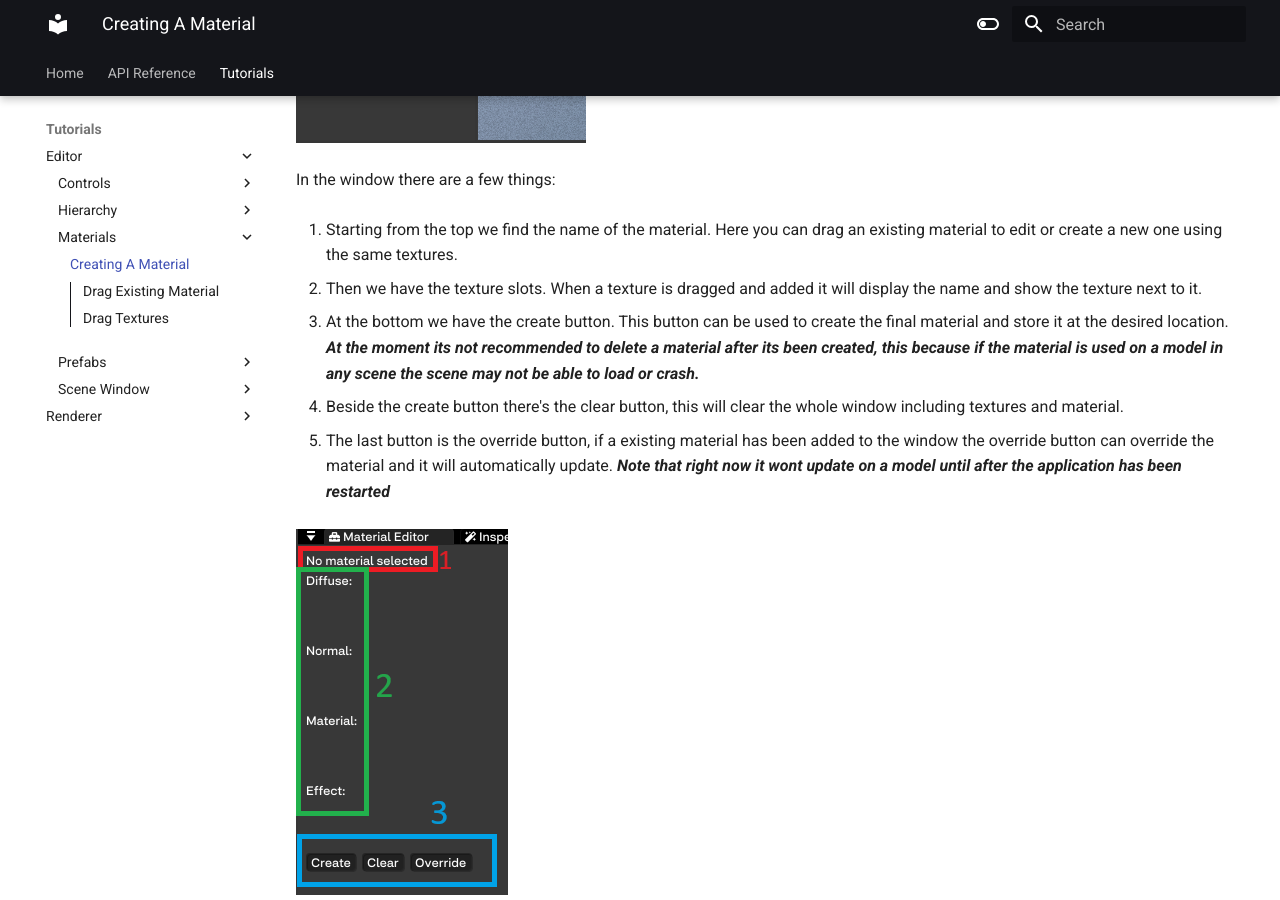
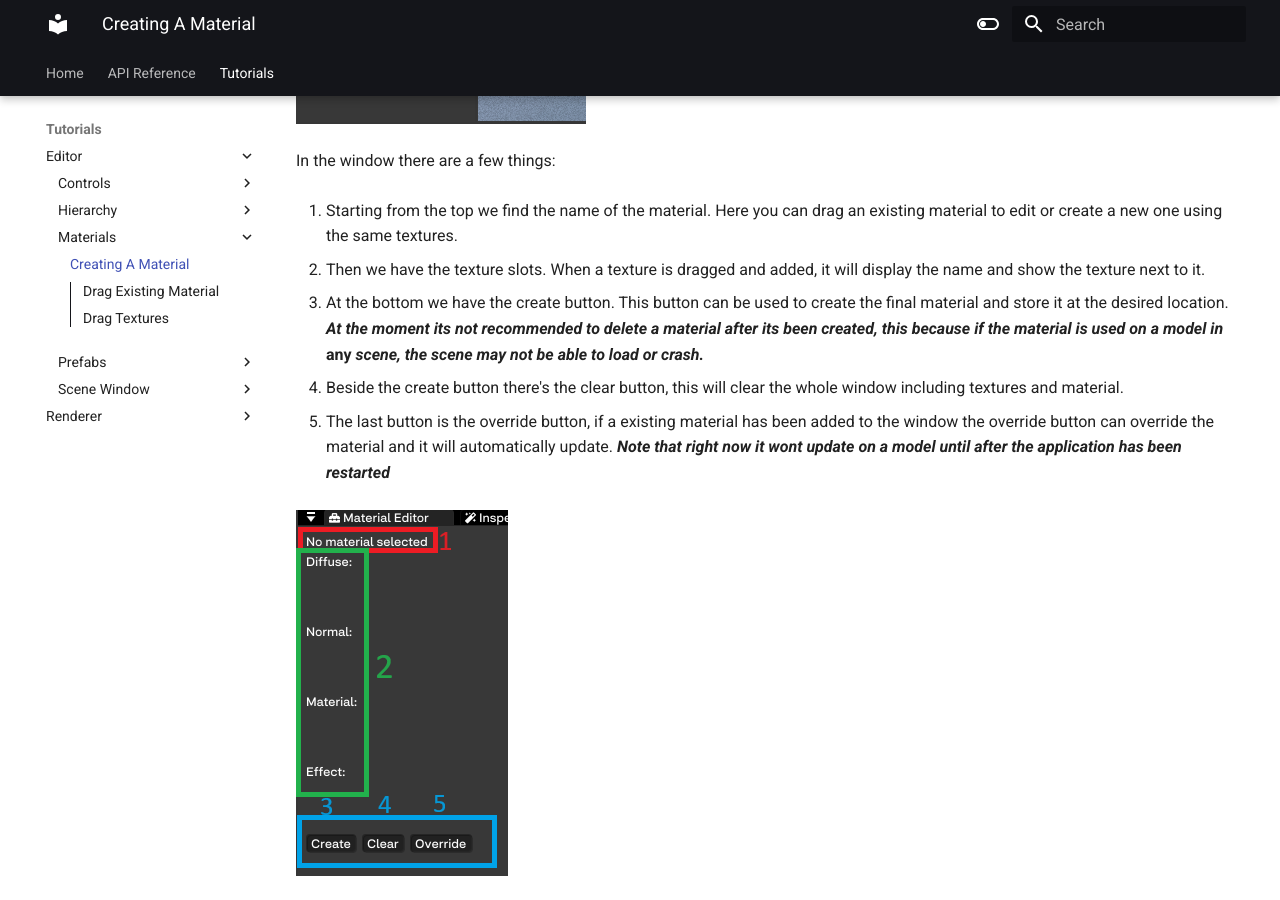
Before and after one commit to erichederstedt/TempEngineDocs, an MkDocs documentation site: the page built from docs/Tutorials/Editor/Materials/Material Editor.md, in a window 1280 px wide and 900 px high, scrolled down 659 px. Built offline with MkDocs 1.6.1 and Material for MkDocs 9.7.7, drawn with Linux system fonts in a browser that asks for light colours.

```diff
--- a/docs/Tutorials/Editor/Materials/Material Editor.md
+++ b/docs/Tutorials/Editor/Materials/Material Editor.md
@@ -12,10 +12,10 @@ In the window there are a few things:
 
 1. Starting from the top we find the name of the material. Here you can drag an existing material to edit or create a new one using the same textures.
 
-2. Then we have the texture slots. When a texture is dragged and added it will display the name and show the texture next to it.
+2. Then we have the texture slots. When a texture is dragged and added, it will display the name and show the texture next to it.
 
 3. At the bottom we have the create button. This button can be used to create the final material and store it at the desired location.
-***At the moment its not recommended to delete a material after its been created, this because if the material is used on a model in **any** scene the scene may not be able to load or crash.***
+***At the moment its not recommended to delete a material after its been created, this because if the material is used on a model in*** **any** ***scene, the scene may not be able to load or crash.***
 
 4. Beside the create button there's the clear button, this will clear the whole window including textures and material.
 
```
Also changed, not shown: docs/Tutorials/Editor/Materials/MaterialEditorFind.png, docs/Tutorials/Editor/Materials/MaterialEditorWindow.png.
